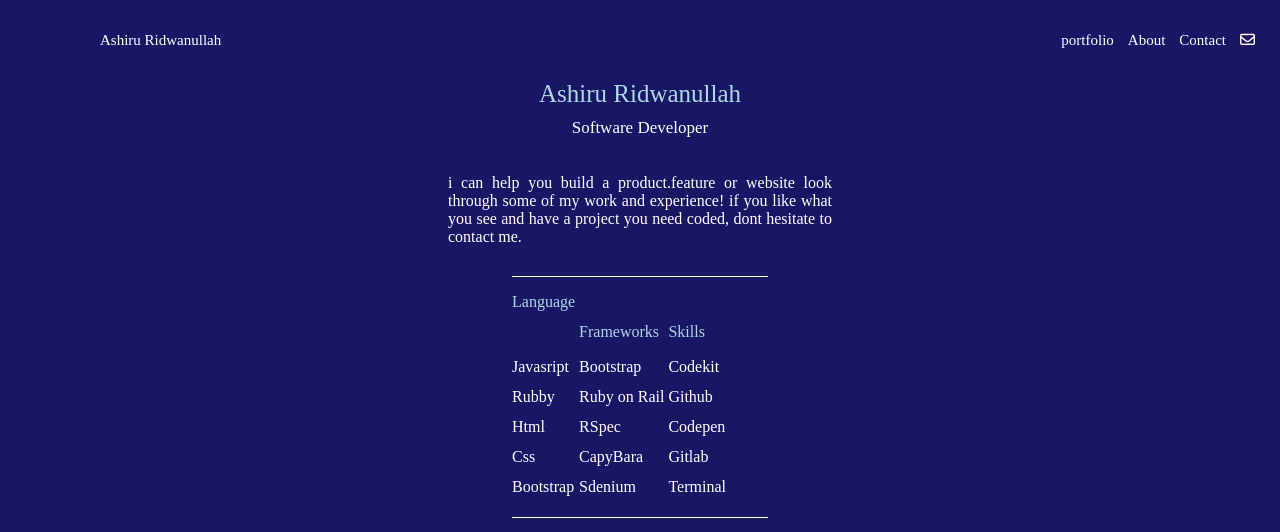
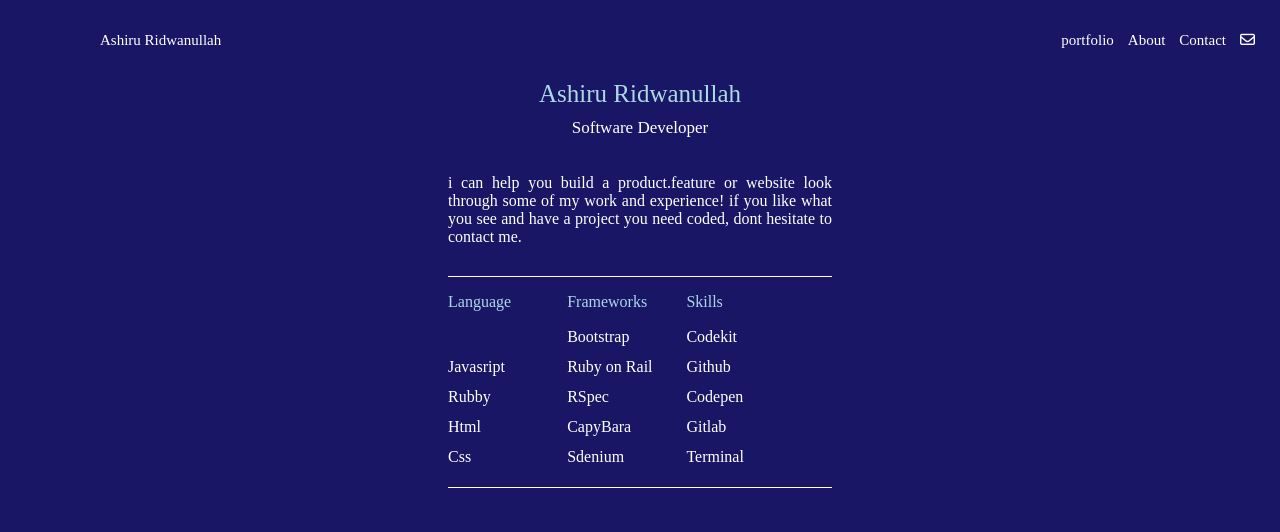
Before and after one commit to Ridor0724/My-portfolio, a plain HTML site: page My-portfolio/index.html in a window 1280 px wide. Shown: the top 532 px of the page. Drawn offline with Linux system fonts and the light colour scheme.

Commit message:
first commit

```diff
--- a/My-portfolio/index.html
+++ b/My-portfolio/index.html
@@ -34,7 +34,6 @@
         <dd>Rubby</dd>
         <dd>Html</dd>
         <dd>Css</dd>
-        <dd>Bootstrap</dd>
         </div>
         <div class="tick">
         <div class="dev">
--- a/My-portfolio/style.css
+++ b/My-portfolio/style.css
@@ -55,6 +55,8 @@ p{
 .tick {
     display: inline-block;
     line-height: 30px;
+    width: 30%;
+
 
 
 
@@ -62,7 +64,7 @@ p{
 .web {
     margin-left: auto;
     margin-right: auto;
-    width: 20%;
+    width: 30%;
     margin-top: 30px;
     border-top: 1px solid white;
     border-bottom: 1px solid white;
```
